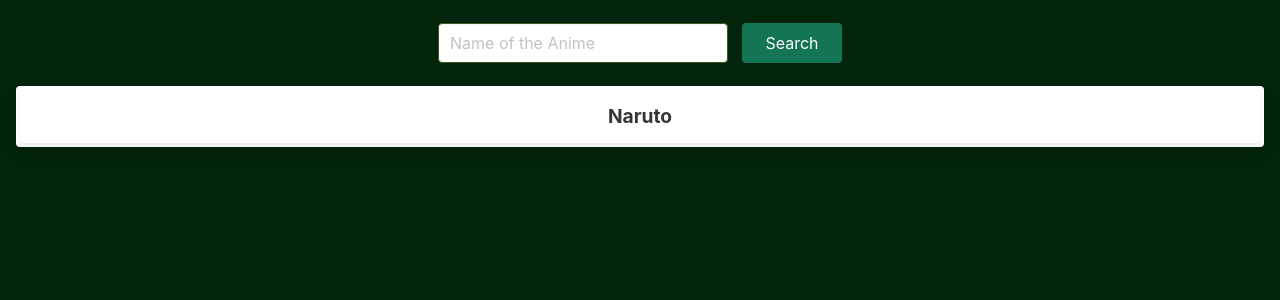
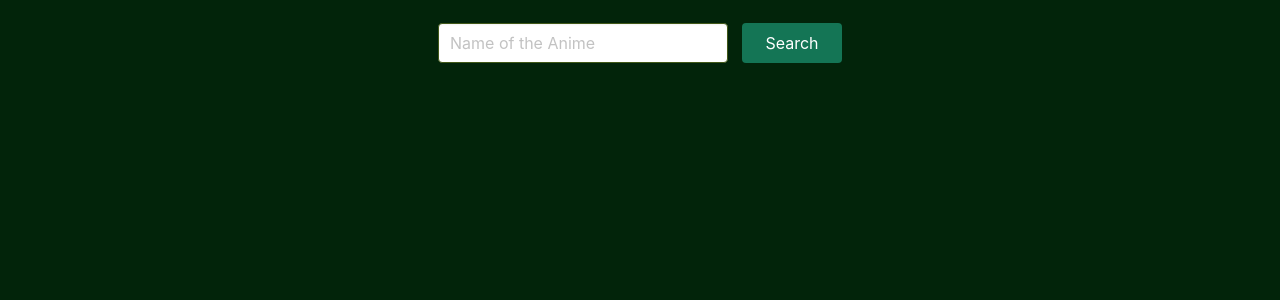
Before and after one commit to kromate/animedom, a Vue app: page / in a window 1280 px wide. Shown: the top 300 px of the page. Built offline with nearby package versions, Linux system fonts and the light colour scheme.

Commit message:
search function working

```diff
--- a/src/views/Home.vue
+++ b/src/views/Home.vue
@@ -7,12 +7,22 @@
 
     <div class="mx-4 ">
       <progress class="progress is-uni " max="70" v-if="loading">10%</progress>
-      <div class="card p-1 " v-else>
-        <header class="card-header">
-          <p class="card-header-title ">
-            Naruto
-          </p>
-        </header>
+      <div v-else-if="searchResult.length">
+        <div
+          class="card p-1 m-1"
+          v-for="(n, index) in searchResult"
+          :key="index"
+          @click="direct(n.link)"
+        >
+          <header class="card-header ">
+            <p class="card-header-title ">
+              {{ n.name }}
+              <br />
+              {{ n.release }}
+            </p>
+            <br />
+          </header>
+        </div>
       </div>
     </div>
   </div>
@@ -25,15 +35,31 @@
     return {
       loading: false,
       searchValue: "",
+      searchResult: [],
     };
   },
 
   methods: {
+    direct(link) {
+      console.log(link);
+    },
     search() {
+      this.loading = true;
       let value = encodeURIComponent(this.searchValue);
       console.log(value);
       // https://anime-web-scraper.herokuapp.com/search/?name=haikyu
-      fetch();
+      fetch(`https://anime-web-scraper.herokuapp.com/search/?name=${value}`)
+        .then((response) => response.json())
+        .then((data) => {
+          console.log(data);
+          this.searchResult = data;
+          this.loading = false;
+        })
+        .catch((err) => {
+          console.log(err);
+          alert("something went wrong");
+          this.loading = false;
+        });
     },
   },
 };
```
